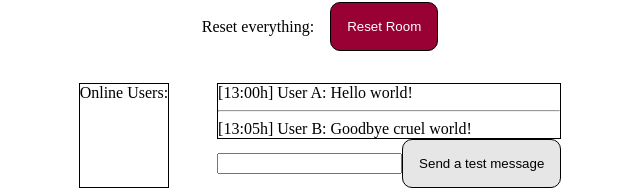
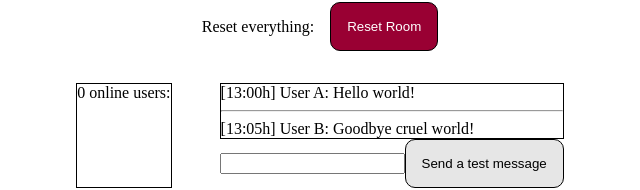
Before and after one commit to kubni/SyncVideo, a React (Create React App) app: page /creator in a window 1280 px wide. Shown: the part 258-448 px from the top of the page, without its empty margins (320-960 px from the left). Built offline with nearby package versions, Linux system fonts and the light colour scheme; no server answers.

Commit message:
feat: Use state object for online users info

```diff
--- a/src/components/Chat/index.js
+++ b/src/components/Chat/index.js
@@ -2,7 +2,7 @@ import "./chat.css"
 
 import { useRef } from "react"
 
-export default function Chat({ dataChannel }) {
+export default function Chat({ dataChannel, onlineUsersInfo }) {
 
   // Refs
   const messageInputRef = useRef(null);
@@ -17,7 +17,7 @@ export default function Chat({ dataChannel }) {
   return (
     <div className="chat">
       <div className="online-users-section">
-        <p>Online Users: </p>
+        <p>{onlineUsersInfo.count} online users: </p>
         <ul className="online-users-list" ref={onlineUsersRef}>
         </ul>
       </div>
--- a/src/pages/Creator/index.js
+++ b/src/pages/Creator/index.js
@@ -17,13 +17,14 @@ export default function Creator({ setVideoUrl, pc }) {
     offerToReceiveVideo: true
   };
 
-  let onlineUsers = []; // TODO: State?
-
-
   // States
   const [inputElement, updateInputElement] = useState();
   const [isActive, setIsActive] = useState(false);
   const [localChannel, updateLocalChannel] = useState(pc.createDataChannel("Local data channel"));
+  const [onlineUsersInfo, updateOnlineUsersInfo] = useState({
+    onlineUsers: [],
+    count: 0
+  });
 
   // UseEffects
   useEffect(() => {
@@ -69,16 +70,6 @@ export default function Creator({ setVideoUrl, pc }) {
         if (state === "open") {
           // This means that the participant connected
           console.log("Local channel is open!")
-
-          // Update the onlineUsers
-          /* REVIEW: We could just go through all hosts and participants
-           * and overwrite the whole onlineUsers array, but we can do it
-           * more efficiently by utilizing onSnapshot() and docChanges()
-           * from Firestore API.
-           * The only thing is that that event handler has to be registered
-           * BEFORE the remote peer joins, so doing it here would probably
-           * be too late, and we instead do it in onGenerateRoomIdButtonClick.
-           */
         }
         else {
           console.log("Local channel is closed!");
@@ -172,18 +163,25 @@ export default function Creator({ setVideoUrl, pc }) {
     });
 
 
-    // Listen for changes in participants
+    // Handle new users by listening for changes in participants
     let onlineUsersDoc = firestoreDb.collection("onlineUsers").doc(roomID);
     let participants = onlineUsersDoc.collection("participants");
 
+    let onlineUsersCopy = onlineUsersInfo.onlineUsers;
+    let onlineUserCountCopy = onlineUsersInfo.count;
     participants.onSnapshot((snapshot) => {
       snapshot.docChanges().forEach((change) => {
         if (change.type === "added") {
           // Handle the new participant
           let newParticipant = change.doc.data()
-          console.log("A participant has joined the room!");
-          console.log(newParticipant);
+          console.log(`Participant ${newParticipant.username} has joined the room!`);
+          onlineUsersCopy.push(newParticipant);
+          onlineUserCountCopy++;
         }
+      });
+      updateOnlineUsersInfo({
+        onlineUsers: onlineUsersCopy,
+        count: onlineUserCountCopy,
       });
     });
   }
@@ -268,6 +266,7 @@ export default function Creator({ setVideoUrl, pc }) {
       {/* WIP */}
       <Chat
         dataChannel={localChannel}
+        onlineUsersInfo={onlineUsersInfo}
       />
     </div>
   );
```
